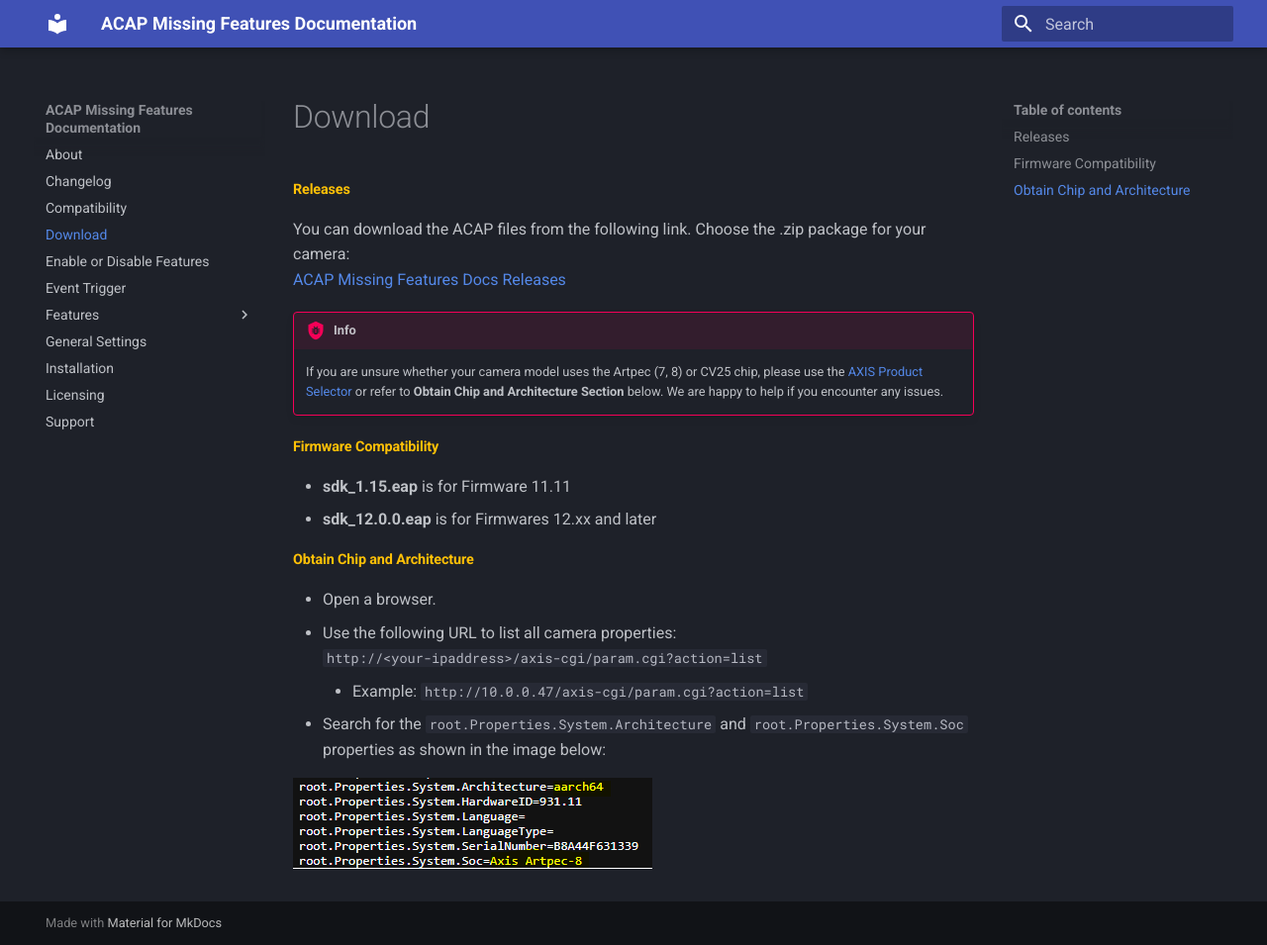
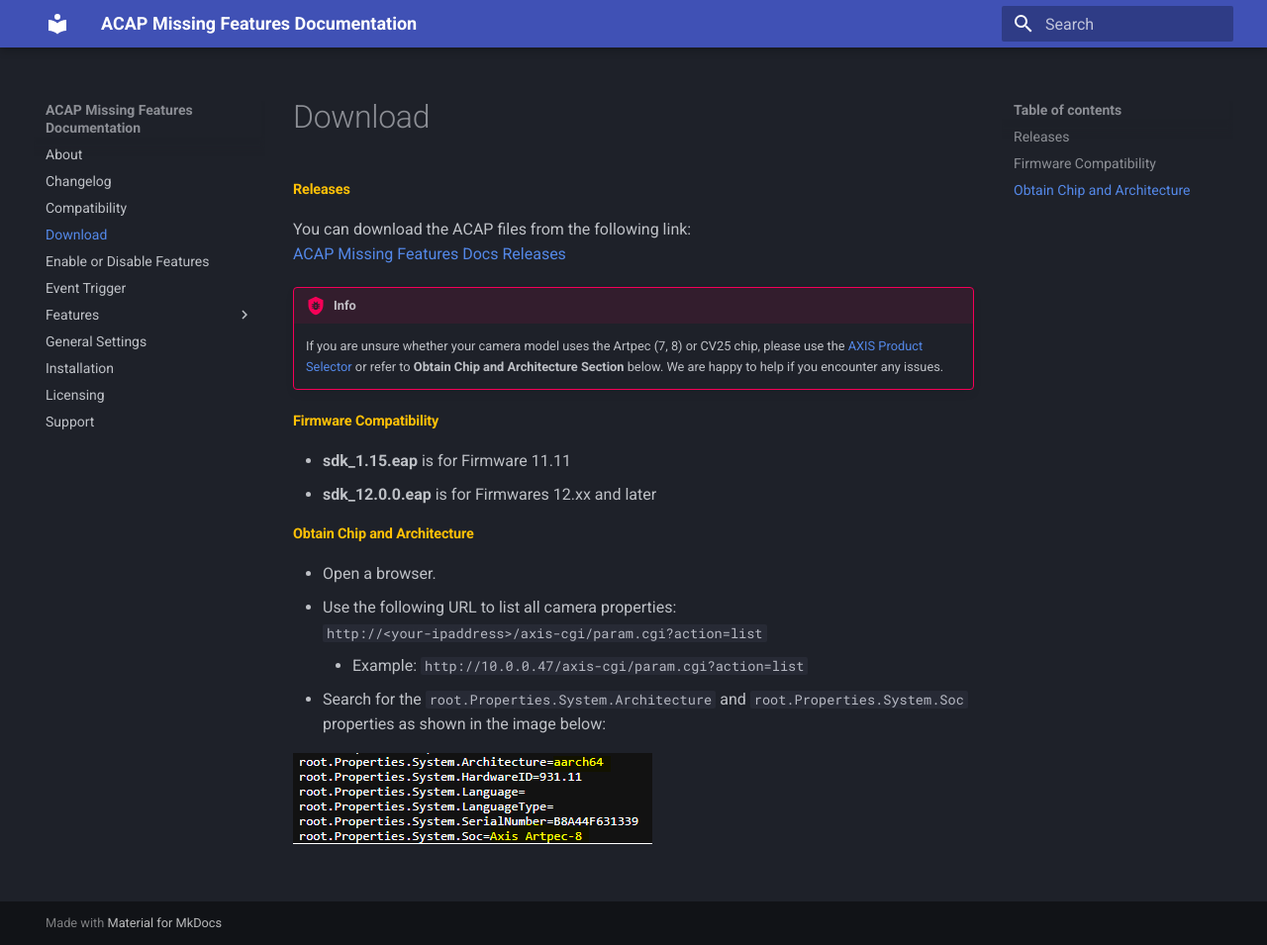
Before and after one commit to Cacsjep/acap_missing_features_pub, an MkDocs documentation site: the page built from docs/download.md, in a window 1280 px wide and 955 px high. Shown: the whole window at 99% size. Built offline with MkDocs 1.6.1 and Material for MkDocs 9.7.7, drawn with Linux system fonts in a browser that asks for light colours.

Commit message:
Update download.md

```diff
--- a/docs/download.md
+++ b/docs/download.md
@@ -1,6 +1,6 @@
 #### Releases
 
-You can download the ACAP files from the following link. Choose the .zip package for your camera:
+You can download the ACAP files from the following link:
 [ACAP Missing Features Docs Releases](https://github.com/Cacsjep/acap_missing_features_docs/releases)
 
 !!! bug "Info"
```
